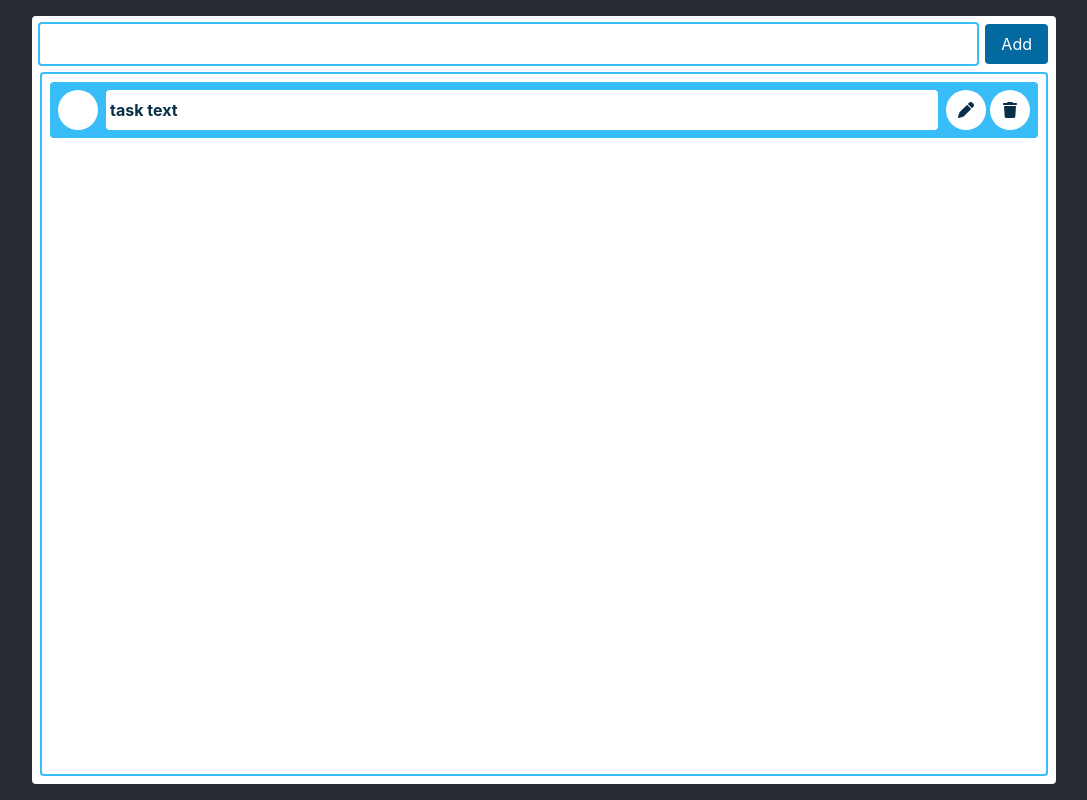
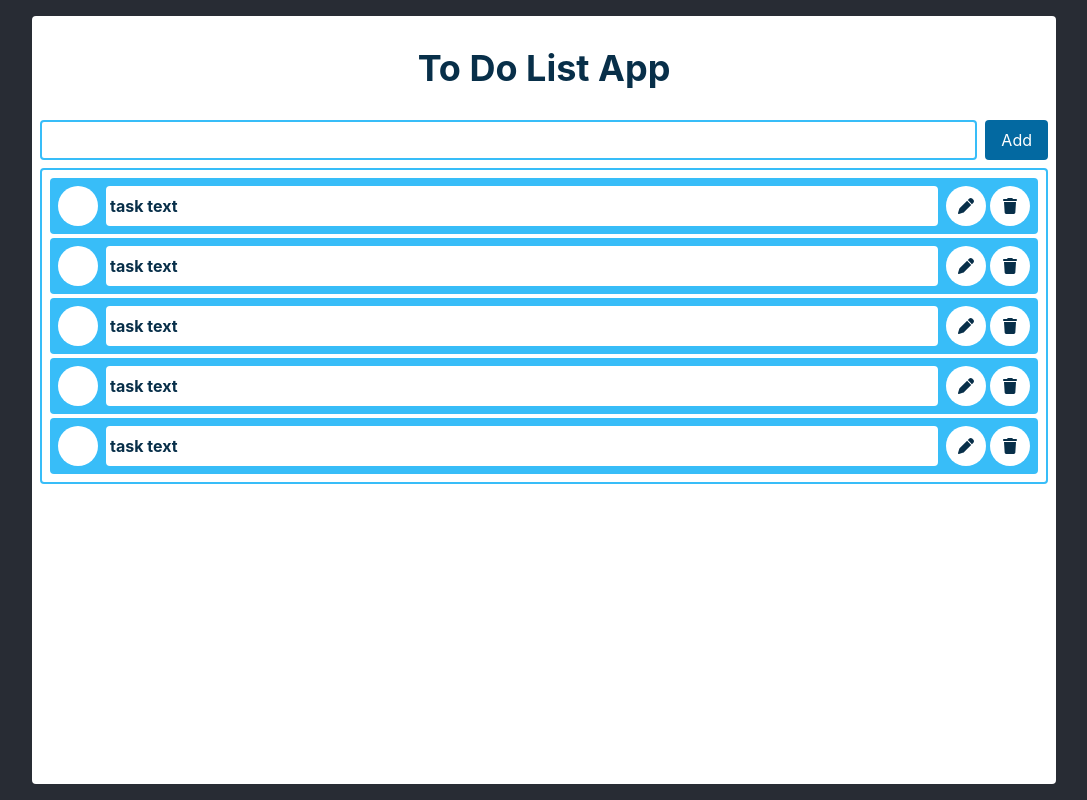
Before and after one commit to asim16111980/React_Apps_Todo_App, a React (Create React App) app: page / in a window 1280 px wide. Shown: the whole page, without its empty margins (96-1183 px from the left). Built offline with nearby package versions, Linux system fonts and the light colour scheme.

Commit message:
Update app interface

```diff
--- a/src/App.css
+++ /dev/null
@@ -1,37 +0,0 @@
-.App {
-  /* background-color: #282c34; */
-}
-
-.App-logo {
-  height: 40vmin;
-  pointer-events: none;
-}
-
-@media (prefers-reduced-motion: no-preference) {
-  .App-logo {
-    animation: App-logo-spin infinite 20s linear;
-  }
-}
-
-.App-header {
-  min-height: 100vh;
-  display: flex;
-  flex-direction: column;
-  align-items: center;
-  justify-content: center;
-  font-size: calc(10px + 2vmin);
-  color: white;
-}
-
-.App-link {
-  color: #61dafb;
-}
-
-@keyframes App-logo-spin {
-  from {
-    transform: rotate(0deg);
-  }
-  to {
-    transform: rotate(360deg);
-  }
-}
--- a/src/App.js
+++ b/src/App.js
@@ -1,13 +1,17 @@
-import "./App.css";
 import Task from "./combonents/task";
 import TaskInput from "./combonents/task-input";
 
 function App() {
 
   return (
-    <div className="bg-white w-full max-h-[96%] md:w-4/5 md:my-4 md:rounded flex flex-col items-center py-2 px-2 gap-2">
+    <div className="bg-white w-full max-h-full md:w-4/5 md:my-4 md:rounded flex flex-col items-center py-2 px-2 gap-2 overflow-hidden">
+      <h1 className="my-6 text-4xl font-bold text-sky-950">To Do List App</h1>
       <TaskInput />
-      <div className="flex-1 w-full flex flex-col gap-1 border-2 rounded border-sky-400 p-2">
+      <div className=" w-full flex flex-col gap-1 border-2 rounded border-sky-400 p-2 overflow-y-scroll">
+        <Task />
+        <Task />
+        <Task />
+        <Task />
         <Task />
       </div>
     </div>
--- a/src/combonents/task-input.jsx
+++ b/src/combonents/task-input.jsx
@@ -11,7 +11,7 @@ const TaskInput = () => {
     <div className="w-full flex flex-col sm:flex-row gap-2">
       <input
         type="text"
-        className="flex-1 ring-2 focus:ring-sky-500 ring-sky-400 outline-none rounded-sm px-2 py-1"
+        className="flex-1 border-2 border-sky-400 focus:border-sky-500  outline-none rounded px-2 py-1"
       />
       <button
         ref={parentRef}
```
Also changed, not shown: src/index.css (+5 -4 lines), 1 other file (tests, documents, lock files or other folders).
